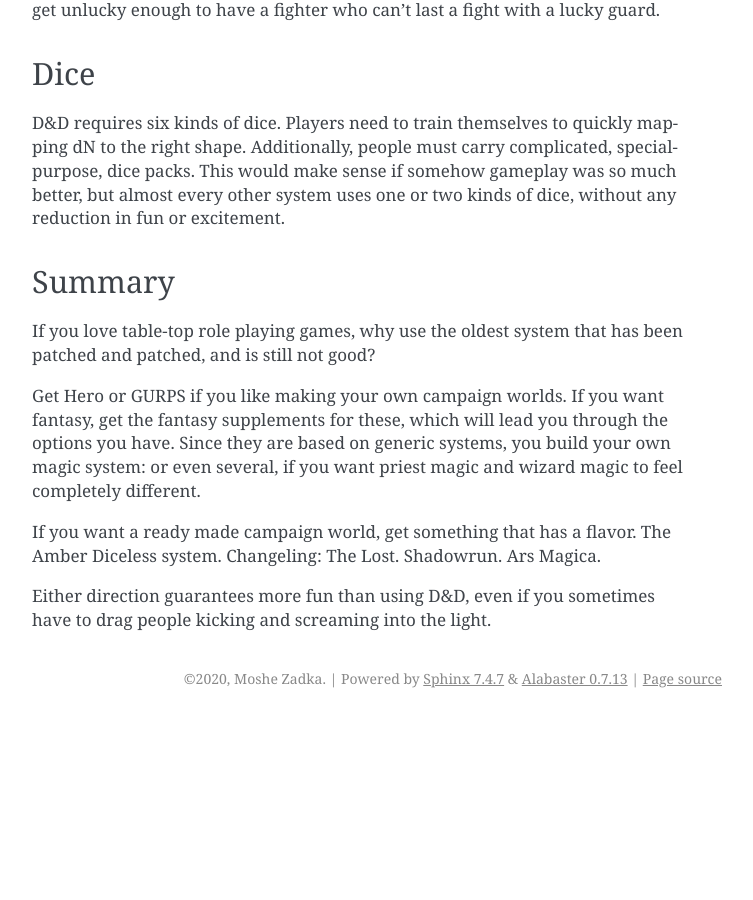
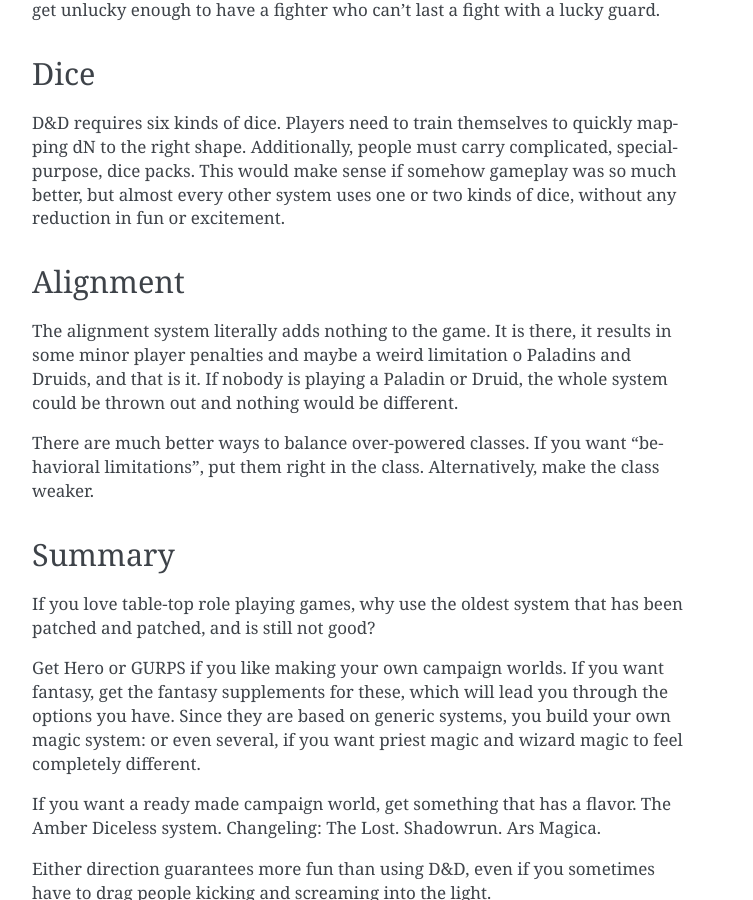
Before and after one commit to moshez/rants, a Sphinx documentation site: the page built from doc/dnd-is-bad.rst, in a window 1280 px wide and 900 px high, scrolled down 2755 px. Shown: the whole window, without its empty margins (388-1141 px from the left). Built offline with Sphinx 7.4.7, drawn with Linux system fonts in a browser that asks for light colours; before the commit the page ends 3473 px from its top, so only the background shows below that.

Commit message:
alignment

```diff
--- a/doc/dnd-is-bad.rst
+++ b/doc/dnd-is-bad.rst
@@ -205,6 +205,24 @@
 but almost every other system uses one or two kinds of dice,
 without any reduction in fun or excitement.
 
+Alignment
+---------
+
+The alignment system literally adds nothing to the game.
+It is there,
+it results in some minor player penalties
+and maybe a weird limitation o Paladins and Druids,
+and that is it.
+If nobody is playing a Paladin or Druid,
+the whole system could be thrown out and nothing would be different.
+
+There are much better ways to balance over-powered classes.
+If you want "behavioral limitations",
+put them right in the class.
+Alternatively, make the class weaker.
+
+
+
 Summary
 -------
 
```
